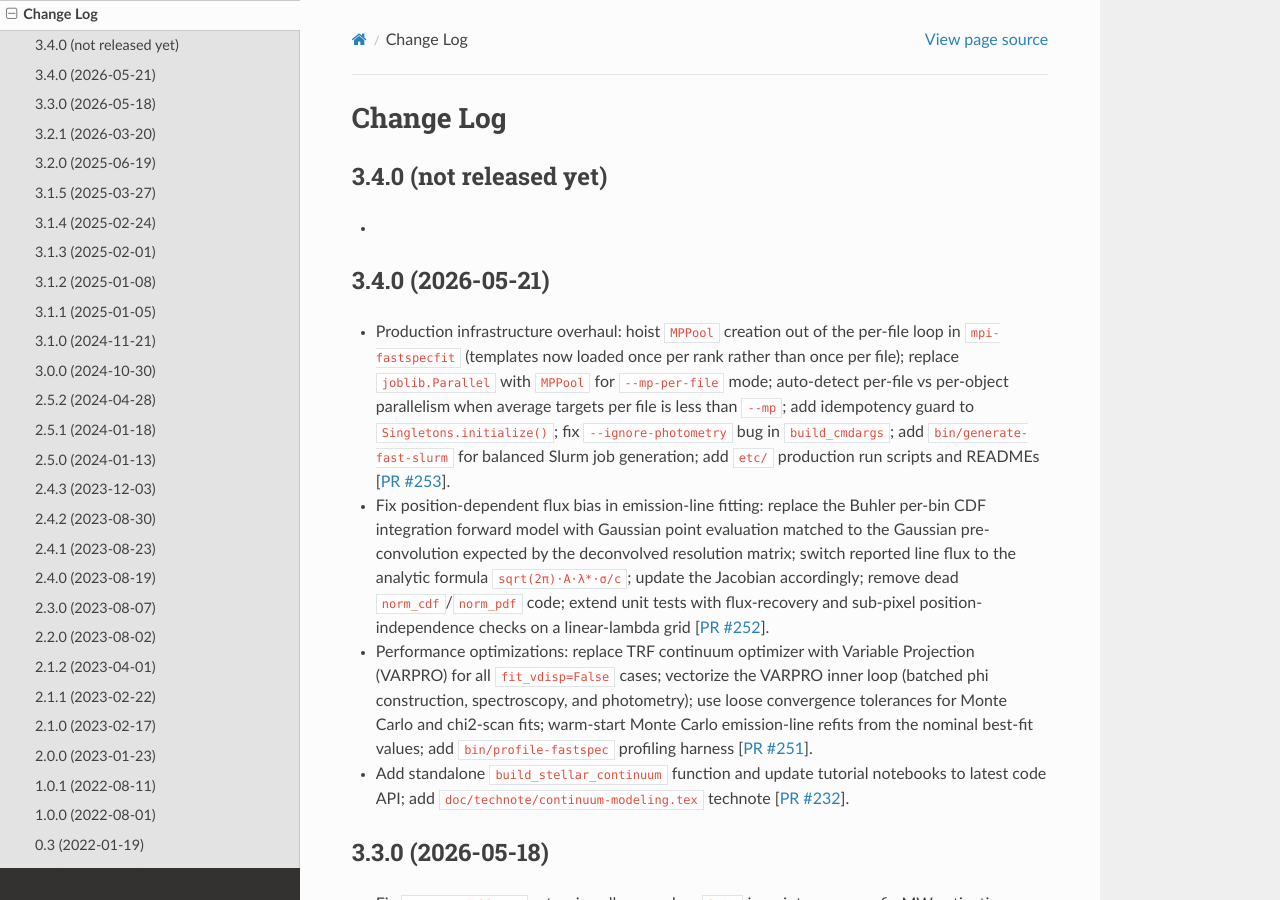
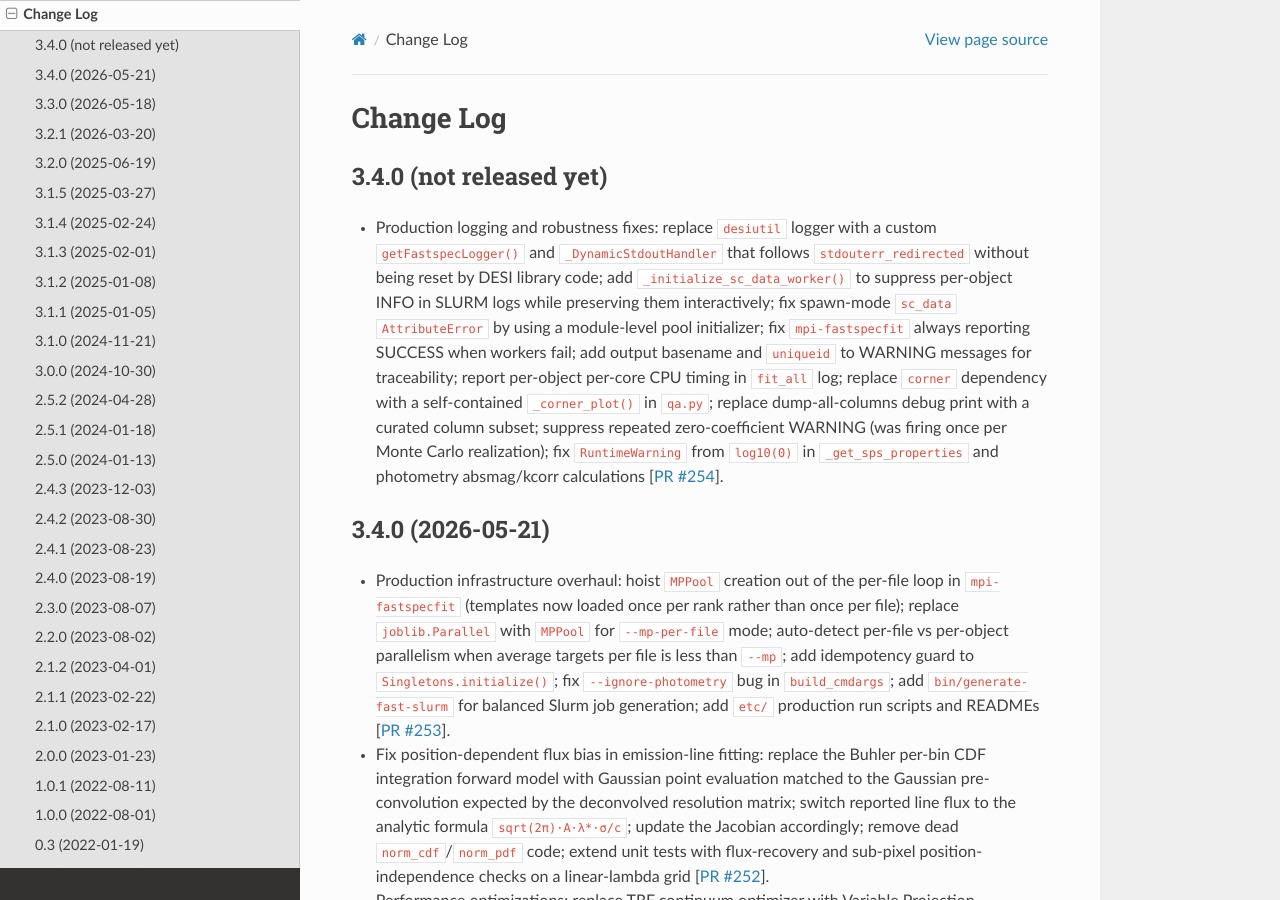
Before and after one commit to desihub/fastspecfit, a Sphinx documentation site: the page built from doc/changes.rst, in a window 1280 px wide and 900 px high. Built offline with Sphinx 7.4.7 and the Read the Docs theme 3.1.0, drawn with Linux system fonts in a browser that asks for light colours; the version number could not be read and is left out.

Commit message:
update change log for PR #254 [ci skip]
Co-Authored-By: Claude Sonnet 4.6 <noreply@anthropic.com>

```diff
--- a/doc/changes.rst
+++ b/doc/changes.rst
@@ -5,7 +5,20 @@ Change Log
 3.4.0 (not released yet)
 ------------------------
 
-*
+* Production logging and robustness fixes: replace ``desiutil`` logger with a
+  custom ``getFastspecLogger()`` and ``_DynamicStdoutHandler`` that follows
+  ``stdouterr_redirected`` without being reset by DESI library code; add
+  ``_initialize_sc_data_worker()`` to suppress per-object INFO in SLURM logs
+  while preserving them interactively; fix spawn-mode ``sc_data``
+  ``AttributeError`` by using a module-level pool initializer; fix
+  ``mpi-fastspecfit`` always reporting SUCCESS when workers fail; add output
+  basename and ``uniqueid`` to WARNING messages for traceability; report
+  per-object per-core CPU timing in ``fit_all`` log; replace ``corner``
+  dependency with a self-contained ``_corner_plot()`` in ``qa.py``; replace
+  dump-all-columns debug print with a curated column subset; suppress repeated
+  zero-coefficient WARNING (was firing once per Monte Carlo realization); fix
+  ``RuntimeWarning`` from ``log10(0)`` in ``_get_sps_properties`` and
+  photometry absmag/kcorr calculations [`PR #254`_].
 
 3.4.0 (2026-05-21)
 ------------------
@@ -35,6 +48,7 @@ Change Log
   tutorial notebooks to latest code API; add
   ``doc/technote/continuum-modeling.tex`` technote [`PR #232`_].
 
+.. _`PR #254`: https://github.com/desihub/fastspecfit/pull/254
 .. _`PR #253`: https://github.com/desihub/fastspecfit/pull/253
 .. _`PR #252`: https://github.com/desihub/fastspecfit/pull/252
 .. _`PR #251`: https://github.com/desihub/fastspecfit/pull/251
```
